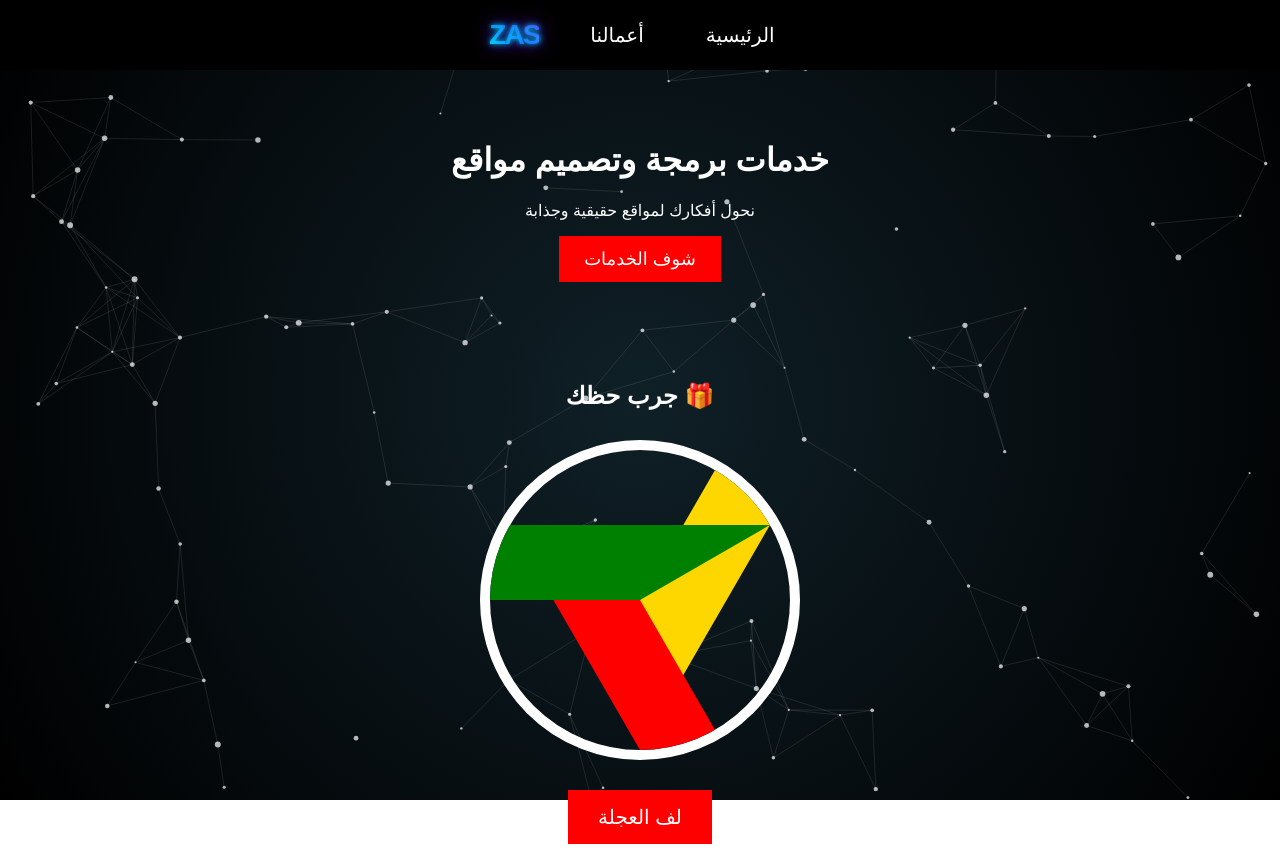
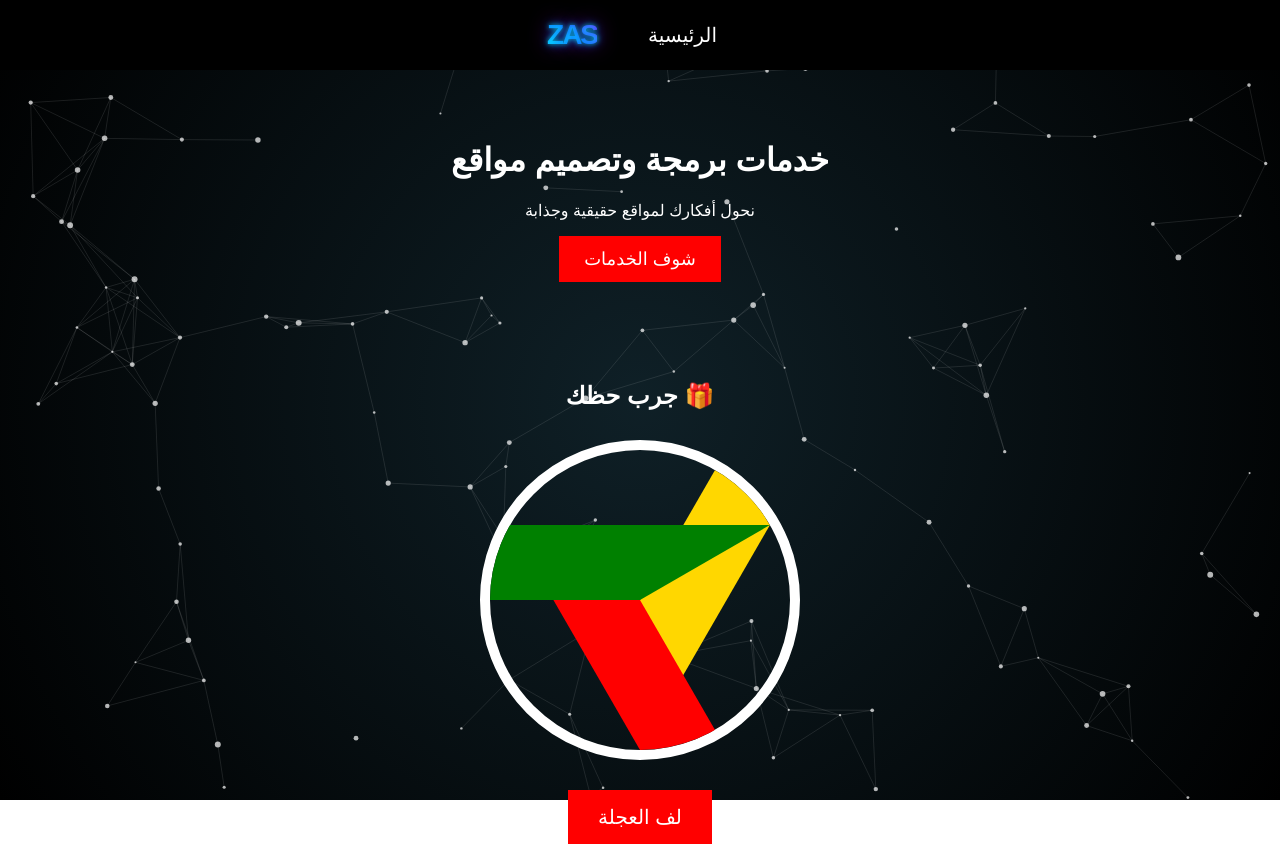
Before and after one commit to zayadsammy-ui/ZAS, a plain HTML site: page index.html in a window 1280 px wide. Shown: the top 863 px of the page. Drawn offline with Linux system fonts and the light colour scheme.

Commit message:
Add files via upload

```diff
--- a/index.html
+++ b/index.html
@@ -178,7 +178,7 @@ footer {
 
 
 
-        <a href="portfolio.html">أعمالنا</a>
+
 
       <a href="index.html">الرئيسية</a>
 
```
Also changed, not shown: services.html (+1 -1 lines).
